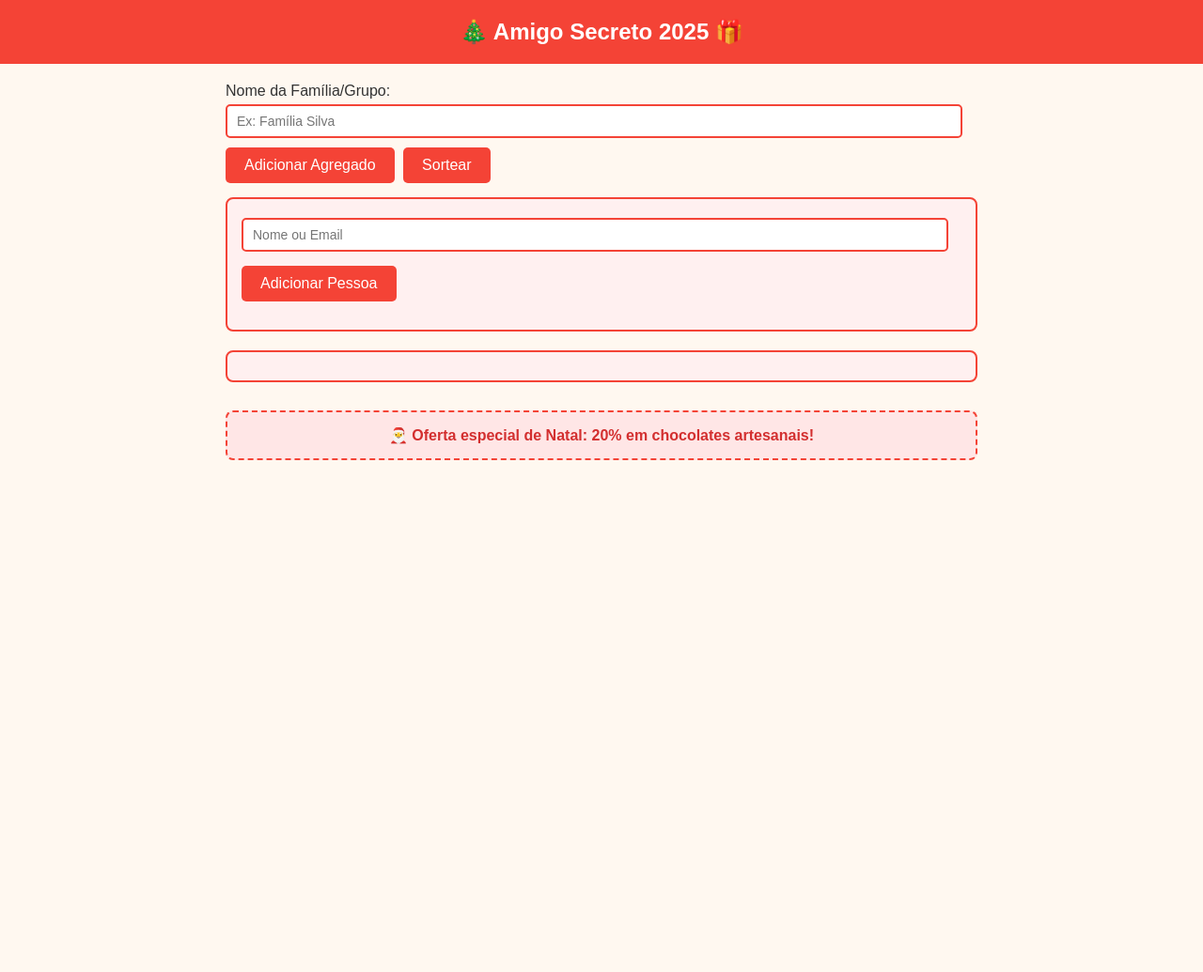
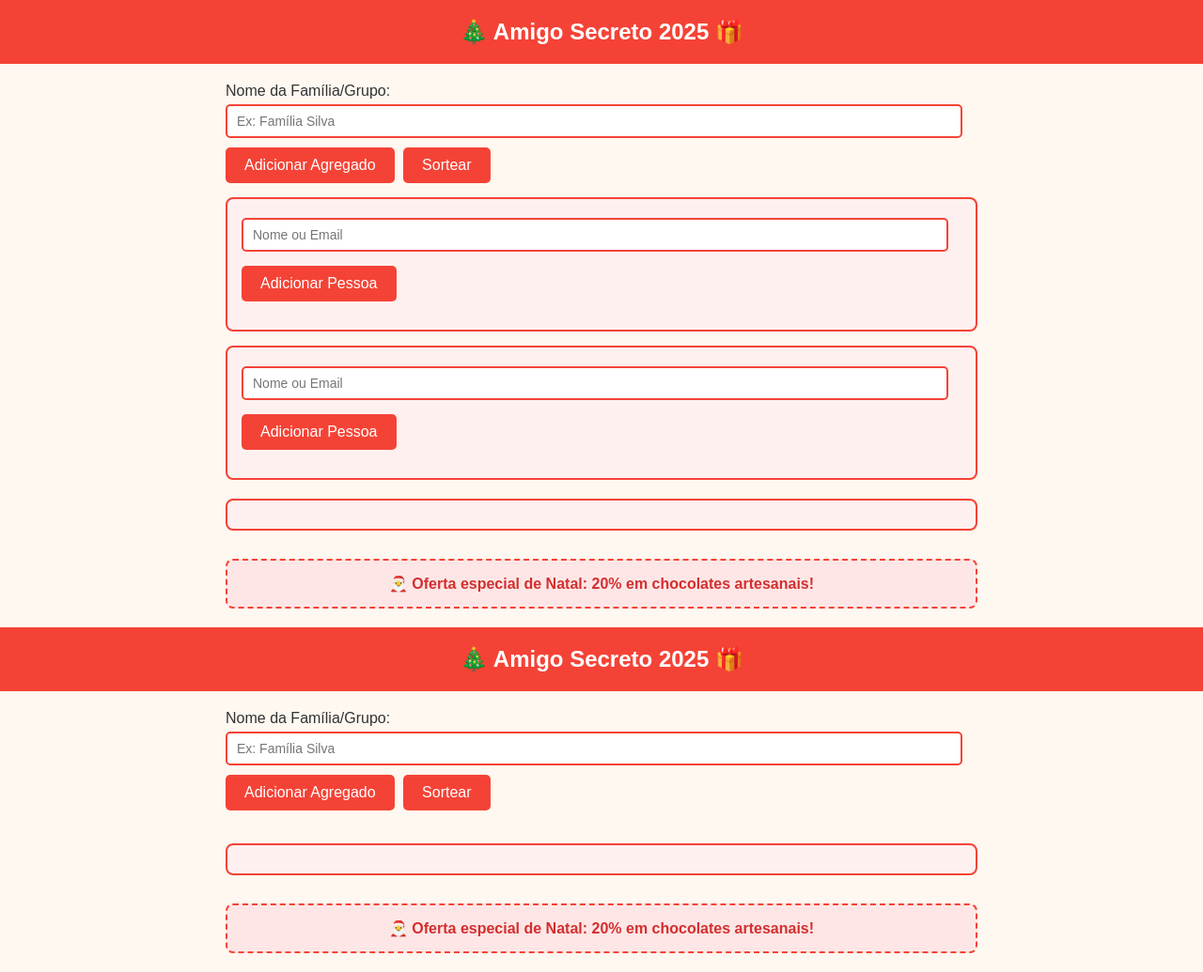
Before and after one commit to lfcaldeira/amigo-secreto, a plain HTML site: page frontend/index.html in a window 1280 px wide. Shown: the whole page at 94% size. Before the commit the page ends 800 px from the top, so only its background shows below. Drawn offline with Linux system fonts and the light colour scheme.

Commit message:
correcao de html css e js

```diff
--- a/frontend/index.html
+++ b/frontend/index.html
@@ -31,3 +31,36 @@
 <script src="script.js"></script>
 </body>
 </html>
+<!DOCTYPE html>
+<html lang="pt">
+<head>
+<meta charset="UTF-8">
+<meta name="viewport" content="width=device-width, initial-scale=1.0">
+<title>Amigo Secreto Natal</title>
+<link rel="stylesheet" href="styles.css">
+</head>
+<body>
+
+<header>
+  🎄 Amigo Secreto 2025 🎁
+</header>
+
+<main>
+  <label for="nome-familia">Nome da Família/Grupo:</label>
+  <input type="text" id="nome-familia" placeholder="Ex: Família Silva" class="pessoa">
+
+  <button id="adicionar-agregado">Adicionar Agregado</button>
+  <button id="sortear">Sortear</button>
+
+  <section id="casas"></section>
+
+  <div id="resultado" class="resultado"></div>
+
+  <aside class="ad-banner">
+    🎅 Oferta especial de Natal: 20% em chocolates artesanais!
+  </aside>
+</main>
+
+<script src="script.js"></script>
+</body>
+</html>
```
